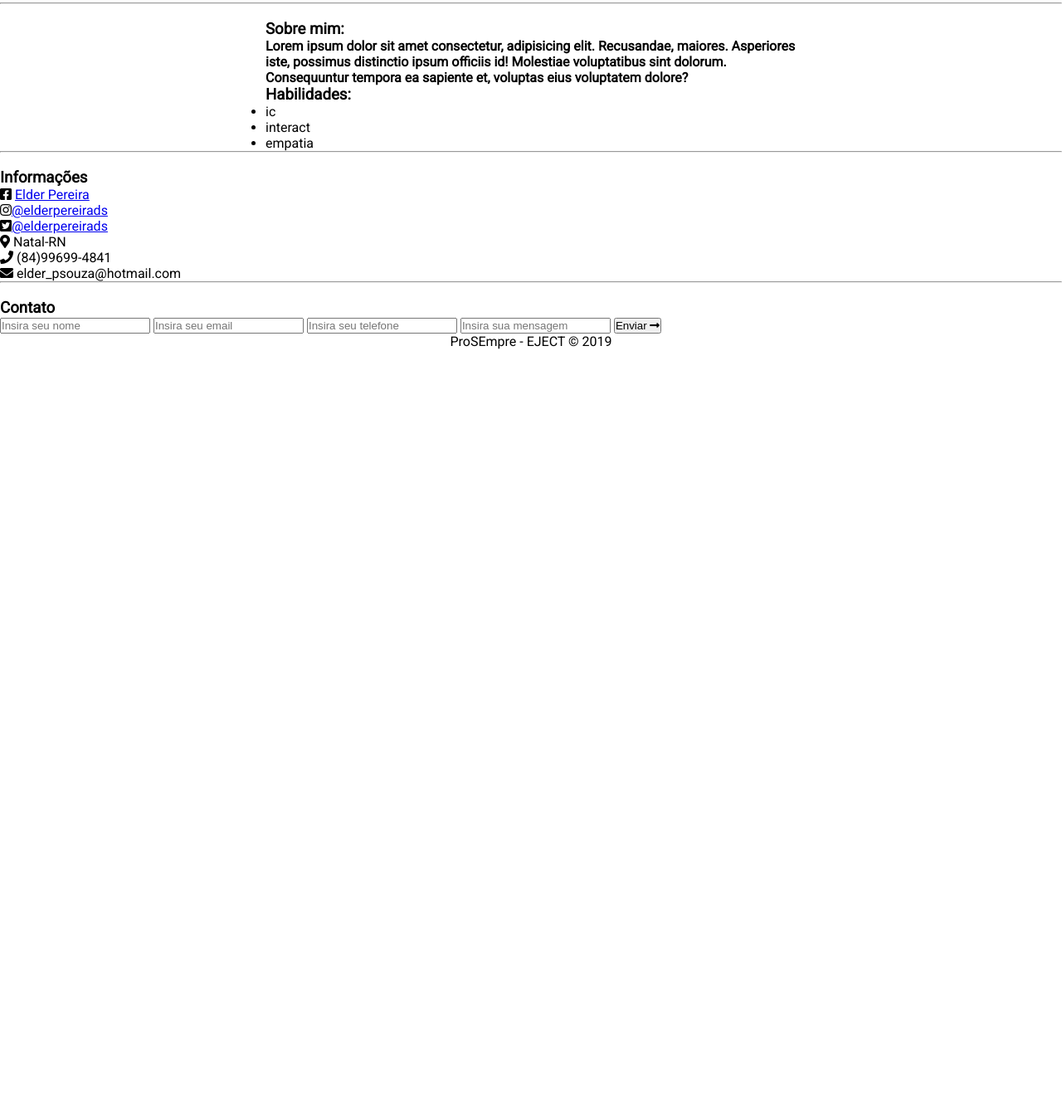
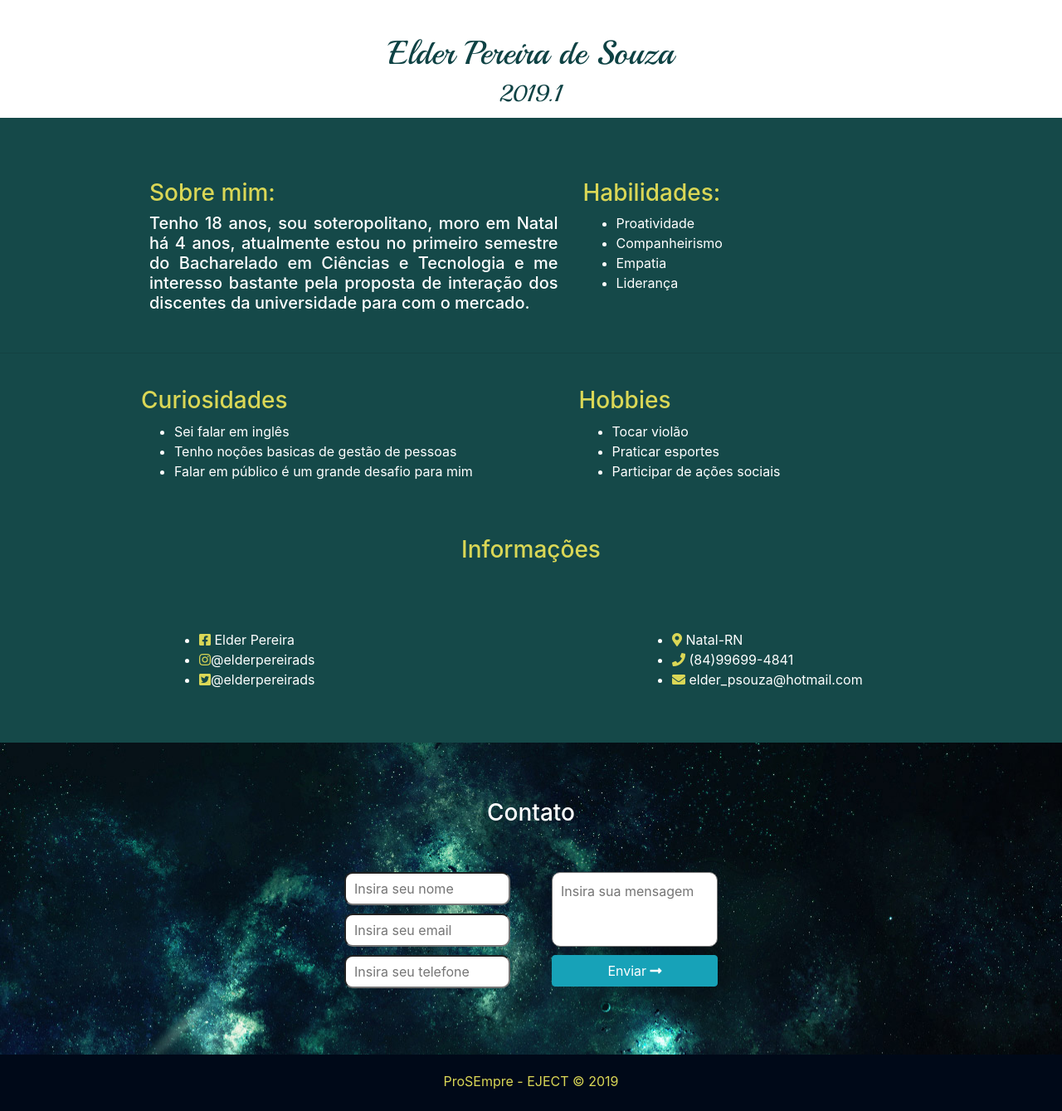
Before and after one commit to pereiraelder/pereiraelder.github.io, a plain HTML site: page index.html in a window 1280 px wide. Shown: the part 342-1681 px from the top of the page at 83% size. Before the commit the page ends 800 px from the top, so only its background shows below. Drawn offline with nearby package versions, Linux system fonts and the light colour scheme.

Commit message:
#02: PROJETO EJECT (FINALIZADO)

```diff
--- a/css/style.css
+++ b/css/style.css
@@ -1,22 +1,29 @@
-*{
-    padding: 0;
-    margin: 0 auto;
-}
 
 body{
     font-family: Roboto
 }
 
 #bar {
-    opacity: 0.88;
-    background: #000000;
+    opacity: 0.94;
+    background: #000918;
+    margin-bottom: -17px;
+}
+#bar a {
     color: #dad756;
-    clear: right;
+    text-decoration: none;
+    transition: .5s;
+    padding: 5px;
+}
+#bar a:hover {
+    transition: .5s;
+    border-radius: 5px;
+    border: 1px solid #dad756;
+    background: rgba(0,0,0,.2)
 }
 #bar li {
     display: inline-block;
     list-style-type: none;
-    margin: 15px;
+    margin: 10px 20px 20px 15px;
     height: 15px;
 }
 
@@ -24,25 +31,93 @@ body{
     font-family: Playball;
     background: url('../img/espaco.jpg');
     background-position: center;
-    padding-top: 10px
+    padding-top: 40px;
+    margin-bottom: -20px;
 }
 #perfil img {
     display: block;
-    height: 190px;
+    height: 220px;
     width: 150px;
-    margin: auto;
+    margin: 5px auto;
     border-radius: 20px;
 }
-#perfil h1 {
+#identif {
+    padding-top: 20px;
     text-align: center;
-    color: #000000
+    color: #0e4244;
 }
-#sobre div{
-    width: 50%;
+#sobregeral {
+    background: #154949;
+    color: white;
+    padding-top: 30px;
 }
-#sobre2 div{
-    width: 50%;
+.amarelo {
+    color: #dad756;
+}
+.sobre1 {
+    text-align: justify;
+ }
+#sobre3 {
+    margin-top: 20px;
+    margin-left: 80px;
 }
 footer {
     text-align: center;
+    color: #dad756;
 }
+#curio {
+    margin-left: 70px;
+    margin-right: 0 auto;
+    text-align: justify;
+    list-style-type: none;
+}
+#curio2 {
+    margin-bottom: 50px;
+
+}
+#info {
+    text-align: center;
+}
+#info2 ul {
+    display: block;
+    margin-left: 115px;
+}
+#social a {
+    color: #ffffff;
+    text-decoration: none;
+}
+#social li {
+    margin-right: auto;
+}
+#rodape {
+    background: #000918;
+    padding-top: 20px;
+}
+#formulario input, textarea {
+    width: 200px;
+    height: 40px;
+    padding: 10px;
+    margin: 10px 10px 10px auto;
+    border-radius: 10px;
+    display: block;
+    outline: 0;
+}
+#formulario textarea {
+    height: 90px;
+    resize: none;
+    margin: 10px;
+}
+#formulario button {
+    display: block;
+    width: 200px;
+    margin: 10px;
+}
+#contato {
+    margin: 20px;
+    text-align: center;
+    color: white;
+}
+#ctt {
+    background: url('../img/espacorodape.jpg');
+    padding-bottom: 70px;
+}
--- a/index.html
+++ b/index.html
@@ -3,69 +3,129 @@
     <head>
         <meta charset="UTF-8">
         <title>Elder Pereira</title>
+        <link rel="shortcut icon" href="favicon.ico" type="image/x-icon">
+        <link rel="icon" href="favicon.ico" type="image/x-icon">
         <link rel="stylesheet" href="css/style.css">
         <link href="https://fonts.googleapis.com/css?family=Playball|Roboto" rel="stylesheet">
         <link rel="stylesheet" href="https://use.fontawesome.com/releases/v5.8.1/css/all.css" integrity="sha384-50oBUHEmvpQ+1lW4y57PTFmhCaXp0ML5d60M1M7uH2+nqUivzIebhndOJK28anvf" crossorigin="anonymous">
+        <link rel="stylesheet" href="https://stackpath.bootstrapcdn.com/bootstrap/4.3.1/css/bootstrap.min.css" integrity="sha384-ggOyR0iXCbMQv3Xipma34MD+dH/1fQ784/j6cY/iJTQUOhcWr7x9JvoRxT2MZw1T" crossorigin="anonymous">
     </head>
     <body>
         <div id="bar">
             <ul>
-            <li>Home</li>
-            <li>Sobre</li>
-            <li>Contato</li>
+                <li><a href="#perfil">Perfil</a></li>
+                <li><a href="#sobre">Sobre</a></li>
+                <li><a href="#contato">Contato</a></li>
             </ul>
         </div>
         <div id="perfil">
-        <br>
             <img src="img/foto.jpeg" alt="Foto Elder">
-        <br>
+            <br><br>
+            <div id="identif">
                 <h1>Elder Pereira de Souza</h1>
+                <h3>2019.1</h3>
+            </div>
             <br>
         </div>
-    <hr>
+    <div id="sobregeral">
         <br>
-    <div id="sobre">
-        <div>
-            <h3>Sobre mim:</h3>
-            <h4>Lorem ipsum dolor sit amet consectetur, adipisicing elit. Recusandae, maiores. Asperiores iste, possimus distinctio ipsum officiis id! Molestiae voluptatibus sint dolorum. Consequuntur tempora ea sapiente et, voluptas eius voluptatem dolore?</h4>
+            <div class="container">
+                <div id="sobre3" class="row">
+                    <div class="col-md-6 col-sm-6 col-xs-12 col-lg-6 sobre1" id="sobre">
+                        <h3 class="amarelo">Sobre mim:</h3>
+                        <h5>Tenho 18 anos, sou soteropolitano, moro em Natal há 4 anos, atualmente estou no primeiro semestre do Bacharelado em Ciências e Tecnologia e me interesso bastante pela proposta de interação dos discentes da universidade para com o mercado.</h5>
                     </div>
-        <div id="sobre2">
-            <h3>Habilidades:</h3>
+                    <div class="col-md-5 col-sm-5 col-xs-12 col-lg-5 sobre2">
+                        <h3 class="amarelo">Habilidades:</h3>
                             <ul>
-                <li>ic</li>
-                <li>interact</li>
-                <li>empatia</li>
+                                <li>Proatividade</li>
+                                <li>Companheirismo</li>
+                                <li>Empatia</li>
+                                <li>Liderança</li>
                             </ul>
                     </div>
                 </div>
+            </div>
+        <br>
         <hr>
         <br>
-    <h3>Informações</h3>
-    <div>
+    <div id="curiogeral">
+        <div class="container">
+            <div id="curio" class="row">
+                <div class="col-md-4 col-sm-4 col-xs-12 col-lg-6" id="curio2">
+                    <h3 class="amarelo">Curiosidades</h3>
                         <ul>
-            <li><i class="fab fa-facebook-square"></i> <a href="https://www.facebook.com/elder.pereira.188" target="_blank">Elder Pereira </a></li>
-            <li><i class="fab fa-instagram"></i><a href="https://www.instagram.com/elderpereirads/" target="_blank">@elderpereirads </a></li>
-            <li><i class="fab fa-twitter-square"></i><a href="https://twitter.com/elderpereirads" target="_blank">@elderpereirads</a></li>
-            <li><i class="fas fa-map-marker-alt"></i> Natal-RN</li>
-            <li><i class="fas fa-phone"></i> (84)99699-4841 </li>
-            <li><i class="fas fa-envelope"></i> elder_psouza@hotmail.com</li>
+                            <li>Sei falar em inglês</li>
+                            <li>Tenho noções basicas de gestão de pessoas</li>
+                            <li>Falar em público é um grande desafio para mim</li>
                         </ul>
                 </div>
+                <div class="col-md-4 col-sm-4 col-xs-12 col-lg-6" id="curio3">
+                    <h3 class="amarelo">Hobbies</h3>
+                        <ul>
+                            <li>Tocar violão</li>
+                            <li>Praticar esportes</li>
+                            <li>Participar de ações sociais</li>
+                        </ul>
+                </div>
+            </div>
+        </div>
+    </div>
             <div>
-        <hr>
+                <div id="info">
+                    <h3 class="amarelo">Informações</h3>
+                </div>
+                <br><br><br>
+            </div>
+        <div id="info2" class="container">
+            <div class="row">
+                <div class="col">
+                    <ul id="social">
+                        <li><i class="fab fa-facebook-square amarelo"></i> <a href="https://www.facebook.com/elder.pereira.188" target="_blank">Elder Pereira </a></li>
+                        <li><i class="fab fa-instagram amarelo"></i><a href="https://www.instagram.com/elderpereirads/" target="_blank">@elderpereirads </a></li>
+                        <li><i class="fab fa-twitter-square amarelo"></i><a href="https://twitter.com/elderpereirads" target="_blank">@elderpereirads</a></li>
+                    </ul>
+                </div>
+                <div class="col">
+                    <ul>
+                        <li><i class="fas fa-map-marker-alt amarelo"></i> Natal-RN</li>
+                        <li><i class="fas fa-phone amarelo"></i> (84)99699-4841 </li>
+                        <li><i class="fas fa-envelope amarelo"></i> elder_psouza@hotmail.com</li>
+                    </ul>
+                    <br><br>
+                </div>
+            </div>
+        </div>
+    </div>
+    <div id="ctt">
+    <br>
+        <div id="contato">
             <br>
             <h3>Contato</h3>
+        </div>
+        <br>
         <form>
+            <div id="formulario" class="row">
+                <div class="col">
+                    <div>
                         <input type="text" placeholder="Insira seu nome">
                         <input type="text" placeholder="Insira seu email">
                         <input type="text" placeholder="Insira seu telefone">
-            <input type="text" placeholder="Insira sua mensagem">
-            <button>Enviar <i class="fas fa-long-arrow-alt-right"></i></button>
+                    </div>
+                </div>
+                <div class="col">
+                    <textarea placeholder="Insira sua mensagem"></textarea>
+                    <button class="btn btn-info" style="display: block;">Enviar <i class="fas fa-long-arrow-alt-right"></i></button>
+                </div>
+            </div>
+    </div>
         </form>
     </div>
+    <div id="rodape">
         <footer>
             ProSEmpre - EJECT © 2019
+        <br><br>
         </footer>
-
+    </div>
     </body>
 </html>
```
Also changed, not shown: favicon.ico (added), img/espacorodape.jpg (added). Lines whose indentation alone changed are shown as unchanged.
